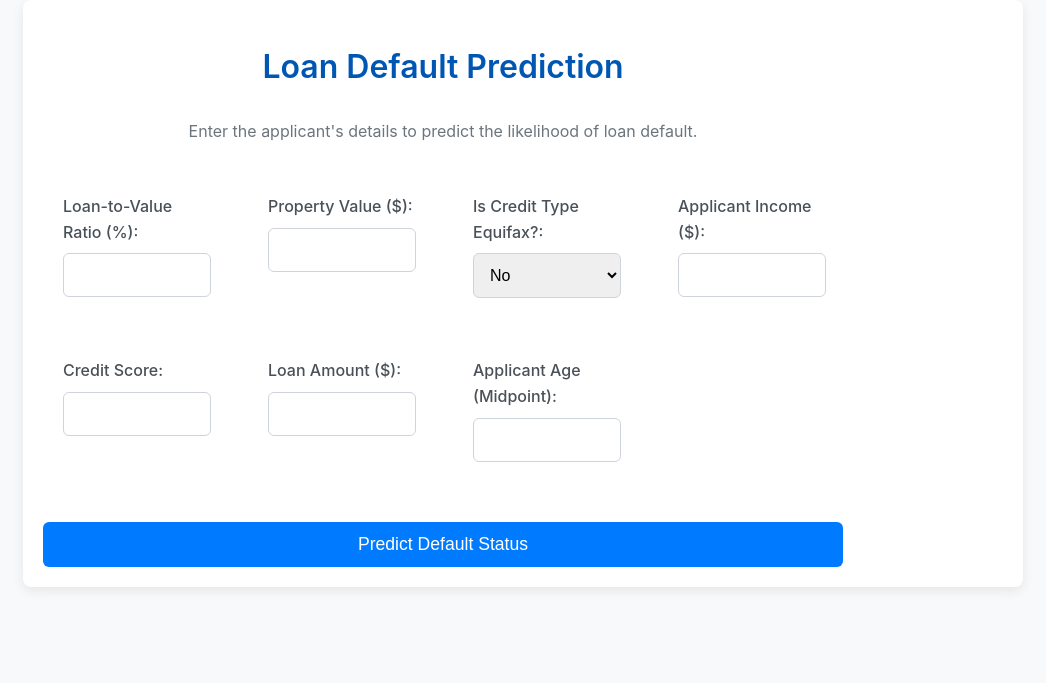
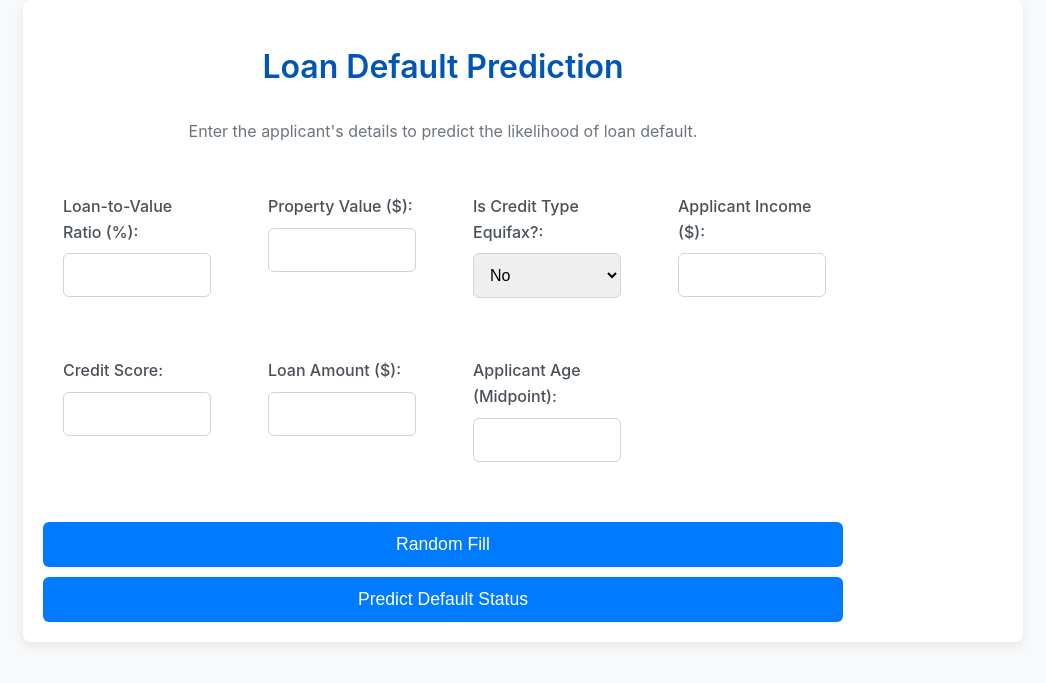
Before and after one commit to Mori-momento/RiskGuard, a Flask app: page / in a window 1280 px wide. Shown: the top 683 px of the page, without its empty margins (117-1163 px from the left). Run offline with Flask 3, Linux system fonts and the light colour scheme.

Commit message:
random fill button added

```diff
--- a/templates/index.html
+++ b/templates/index.html
@@ -42,6 +42,7 @@
                     </div>
                 {% endfor %}
             </div>
+            <button type="button" class="predict-button" onclick="fillRandom()">Random Fill</button>
             <button type="submit" class="predict-button">Predict Default Status</button>
         </form>
     </div>
@@ -62,5 +63,17 @@
         {% endif %}
 
     </div>
+<script>
+function fillRandom() {
+    document.getElementById('LTV').value = (Math.random() * 100).toFixed(2);
+    document.getElementById('property_value').value = (Math.random() * 900000 + 100000).toFixed(0);
+    document.getElementById('income').value = (Math.random() * 20000 + 1000).toFixed(0);
+    document.getElementById('Credit_Score').value = (Math.random() * 400 + 400).toFixed(0);
+    document.getElementById('loan_amount').value = (Math.random() * 900000 + 10000).toFixed(0);
+    document.getElementById('age').value = (Math.random() * 55 + 20).toFixed(1);
+    const creditTypeSelect = document.getElementById('credit_type_EQUI');
+    creditTypeSelect.value = Math.random() < 0.5 ? '0' : '1';
+}
+</script>
 </body>
 </html>
```
